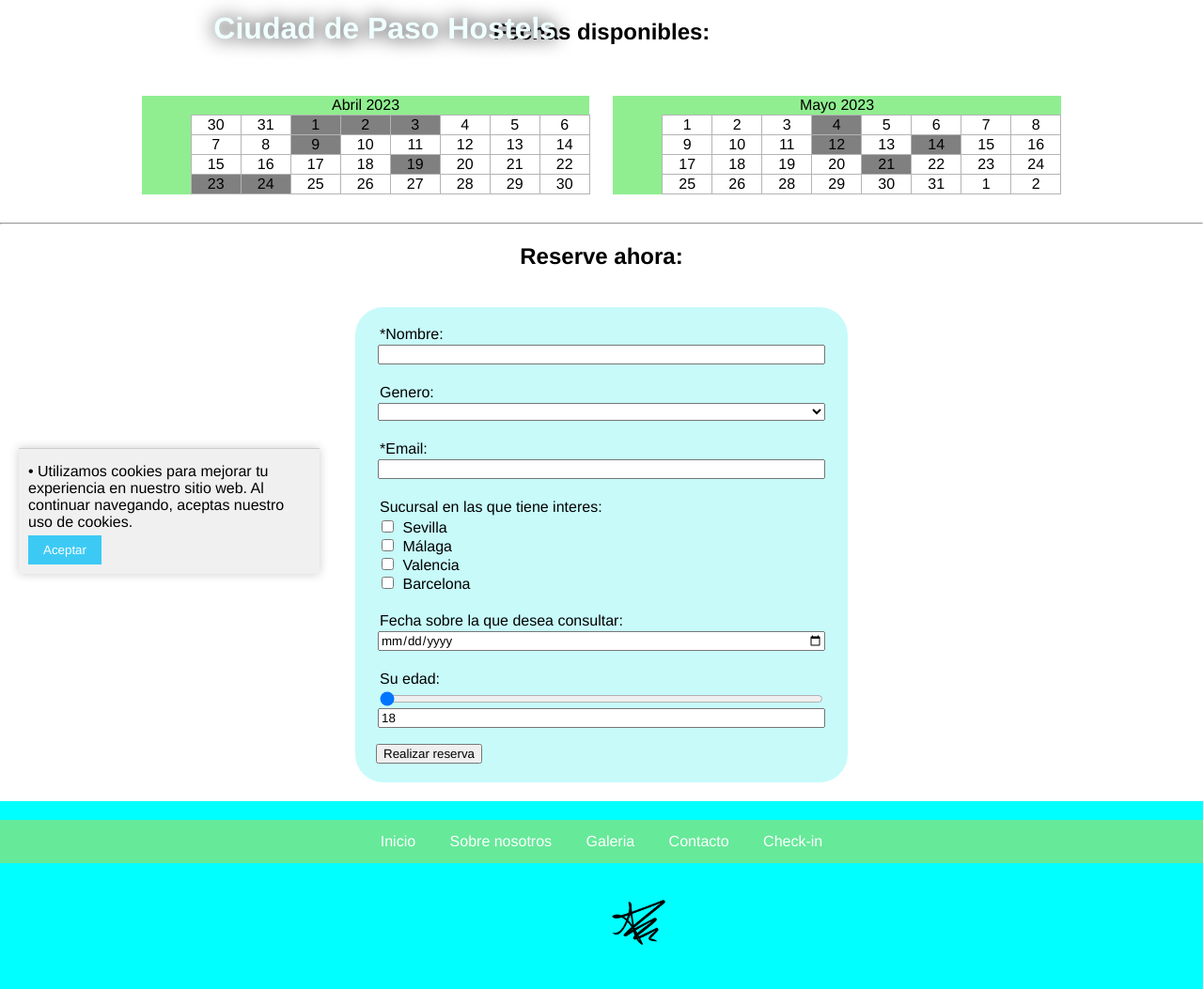
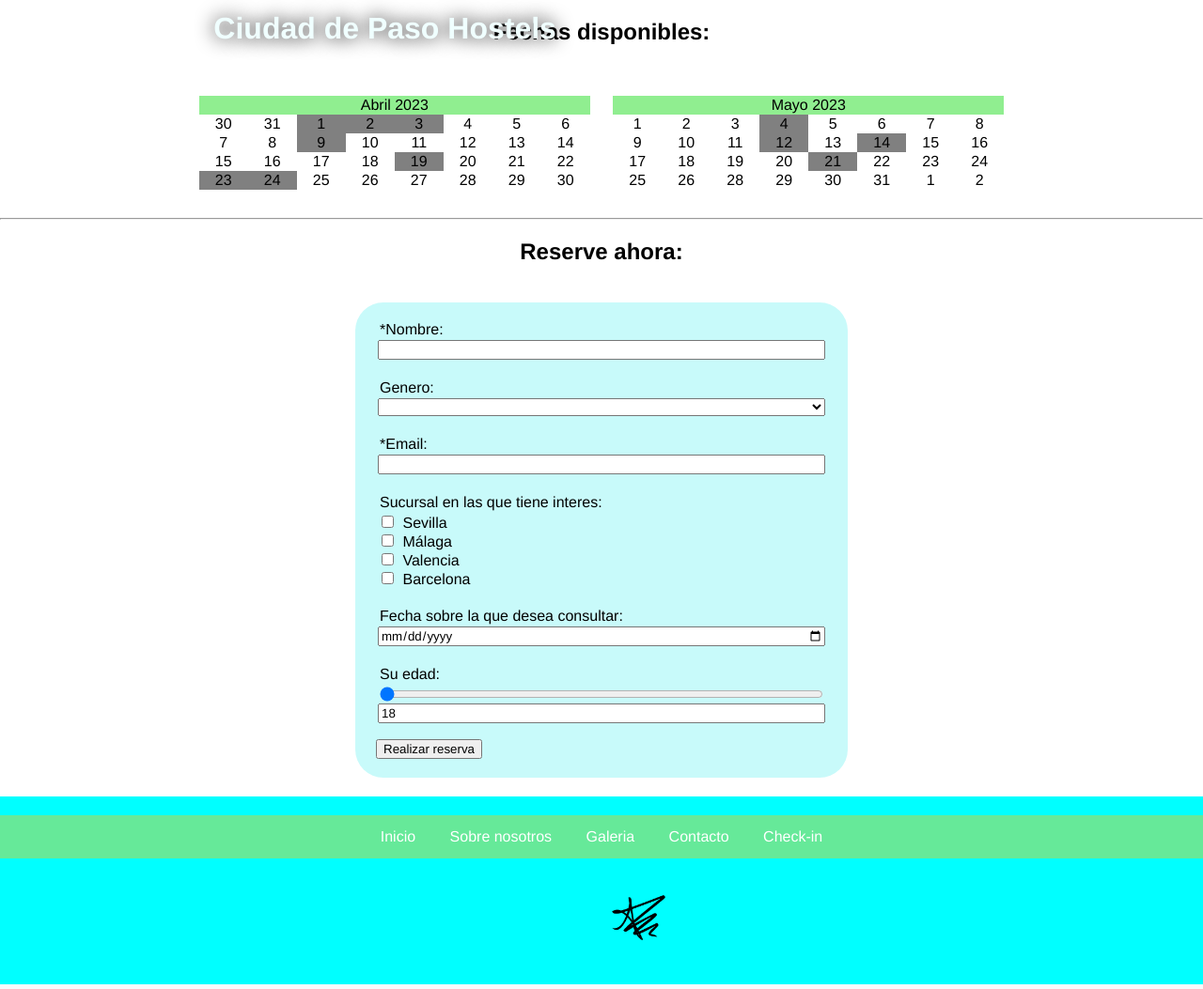
Before and after one commit to antonBlagodarnyy/antonBlagodarnyy.github.io, a PHP site: the page made by ciudadDePaso_proyecto LM_antonBlagodarnyy/pages/check in.html in a window 1280 px wide. Shown: the part 169-1222 px from the top of the page at 94% size. Run offline with PHP 8.4, Linux system fonts and the light colour scheme.

Commit message:
Got rid of changes I had to do

```diff
--- a/ciudadDePaso_proyecto LM_antonBlagodarnyy/pages/check in.html
+++ b/ciudadDePaso_proyecto LM_antonBlagodarnyy/pages/check in.html
@@ -8,7 +8,7 @@
     <link rel='stylesheet' type='text/css' media='screen' href='../styles/check in-style.css'>
     <link rel='stylesheet' type='text/css' media='screen' href='../styles/header.css'>
     <link rel='stylesheet' type='text/css' media='screen' href='../styles/footer.css'>
-    <link rel='stylesheet' type='text/css' media='screen' href='../styles/cookies.css'>
+
 </head>
 <body>
     <!--Cabezera-->
@@ -37,17 +37,14 @@
     <div class="calendario">
 
         <table id="calendarioTablaMarzo-Abril">
-            <colgroup>
-                <col span="1" style="background-color: lightgreen; border: none;">
-            </colgroup>
+
             <thead>
                 <tr>
-                    <td colspan="9" style="border: none">Abril 2023</td>
+                    <td colspan="9" style="border: none ;background-color: lightgreen;">Abril 2023</td>
                 </tr>
             </thead>
             <tbody>
                 <tr>
-                    <td rowspan="4" class="sideBar"></td>
                     <td>30</td>
                     <td>31</td>
                     <td style="background-color:grey">1</td>
@@ -90,15 +87,11 @@
         </table>
 
         <table id="calendarioTablaMayo-Junio">
-            <colgroup>
-                <col span="1" style="background-color: lightgreen; border: none;">
-              </colgroup>
             <thead>
-                <td colspan="9" style="border: none">Mayo 2023</td>
+                <td colspan="9" style="border: none; background-color: lightgreen">Mayo 2023</td>
             </thead>
             <tbody>
                 <tr>
-                    <td rowspan="4" class="sideBar"></td>
                     <td>1</td>
                     <td>2</td>
                     <td>3</td>
@@ -208,20 +201,6 @@
     </fieldset>
 
     </form>
-
-       <!--aviso de cookies-->
-       <div class="cookie-notice">
-        <p>Utilizamos cookies para mejorar tu experiencia en nuestro sitio web. Al continuar navegando, aceptas nuestro uso de cookies.</p>
-        <button onclick="ocultarDiv()">Aceptar</button>
-        </div>
-            <!--para ocultar el aviso-->
-            <script>
-                function ocultarDiv() {
-                  var div = document.getElementsByClassName("cookie-notice")[0];
-                  div.style.display = "none";
-                }
-              </script>
-
     <footer>
         <!--navbar inferior-->
         <div class="contenedorFooter">
--- a/ciudadDePaso_proyecto LM_antonBlagodarnyy/styles/about-style.css
+++ b/ciudadDePaso_proyecto LM_antonBlagodarnyy/styles/about-style.css
@@ -50,7 +50,7 @@
   /*iFrame*/
   .contenedorIframe{
     position: relative;
-    width:100%;
+    width:70%;
     left:50%;
     transform:translateX(-50%);
     background-color: rgb(200, 255, 255);
--- a/ciudadDePaso_proyecto LM_antonBlagodarnyy/styles/check in-style.css
+++ b/ciudadDePaso_proyecto LM_antonBlagodarnyy/styles/check in-style.css
@@ -66,7 +66,7 @@
     }
 
     .calendario table, th, td{
-      border: 1px solid  rgb(180, 180, 180);
+      border: none;
       border-collapse: collapse;
     }
     .calendario .sideBar{
@@ -76,5 +76,5 @@
       width:50px;
     }
     tbody td:hover{
-    background-color: rgb(82, 197, 82);
+    background-color: rgb(119, 223, 119);
     }
--- a/ciudadDePaso_proyecto LM_antonBlagodarnyy/styles/contact-style.css
+++ b/ciudadDePaso_proyecto LM_antonBlagodarnyy/styles/contact-style.css
@@ -35,7 +35,7 @@
     }
     [required]{
       border-width:2px;
-      border-color:red;
+      border-color:rgb(110, 232, 203);
     }
     .name, .email, .genero, .seleccionMultiple, .fecha, .file, .edad{
     display:flex;
--- a/ciudadDePaso_proyecto LM_antonBlagodarnyy/styles/cookies.css
+++ /dev/null
@@ -1,22 +0,0 @@
-.cookie-notice {
-    position: fixed;
-    bottom: 20px;
-    left: 20px;
-    width: 300px;
-    background-color: #f0f0f0;
-    padding: 10px;
-    border-top: 1px solid #ccc;
-    box-shadow: 0px 0px 10px rgba(0, 0, 0, 0.2);
-    z-index: 5;
-  }
-  .cookie-notice p {
-    margin: 0;
-    padding: 5px 0;
-  }
-  .cookie-notice button {
-    background-color: #3ccaf5;
-    color: #fff;
-    border: none;
-    padding: 8px 16px;
-    cursor: pointer;
-  }
--- a/ciudadDePaso_proyecto LM_antonBlagodarnyy/styles/footer.css
+++ b/ciudadDePaso_proyecto LM_antonBlagodarnyy/styles/footer.css
@@ -35,12 +35,10 @@
     padding: 14px 16px;
     text-decoration: none;
   }
-  .contenedorFooter nav a:link {
+  .contenedorFooter nav a {
     color: white;
   }
-  .contenedorFooter nav a:visited {
-    color: rgb(78, 78, 78);
-  }
+
 
   /*Firma*/
   .contenedorFooter #firma {
```
Also changed, not shown: ciudadDePaso_proyecto LM_antonBlagodarnyy/index.html (+5 -18 lines), ciudadDePaso_proyecto LM_antonBlagodarnyy/pages/about.html (+1 -14 lines), ciudadDePaso_proyecto LM_antonBlagodarnyy/pages/contact.html (+1 -14 lines), ciudadDePaso_proyecto LM_antonBlagodarnyy/pages/gallery.html (+1 -13 lines), ciudadDePaso_proyecto LM_antonBlagodarnyy/styles/index-style2.css (deleted, +0 -50 lines).
